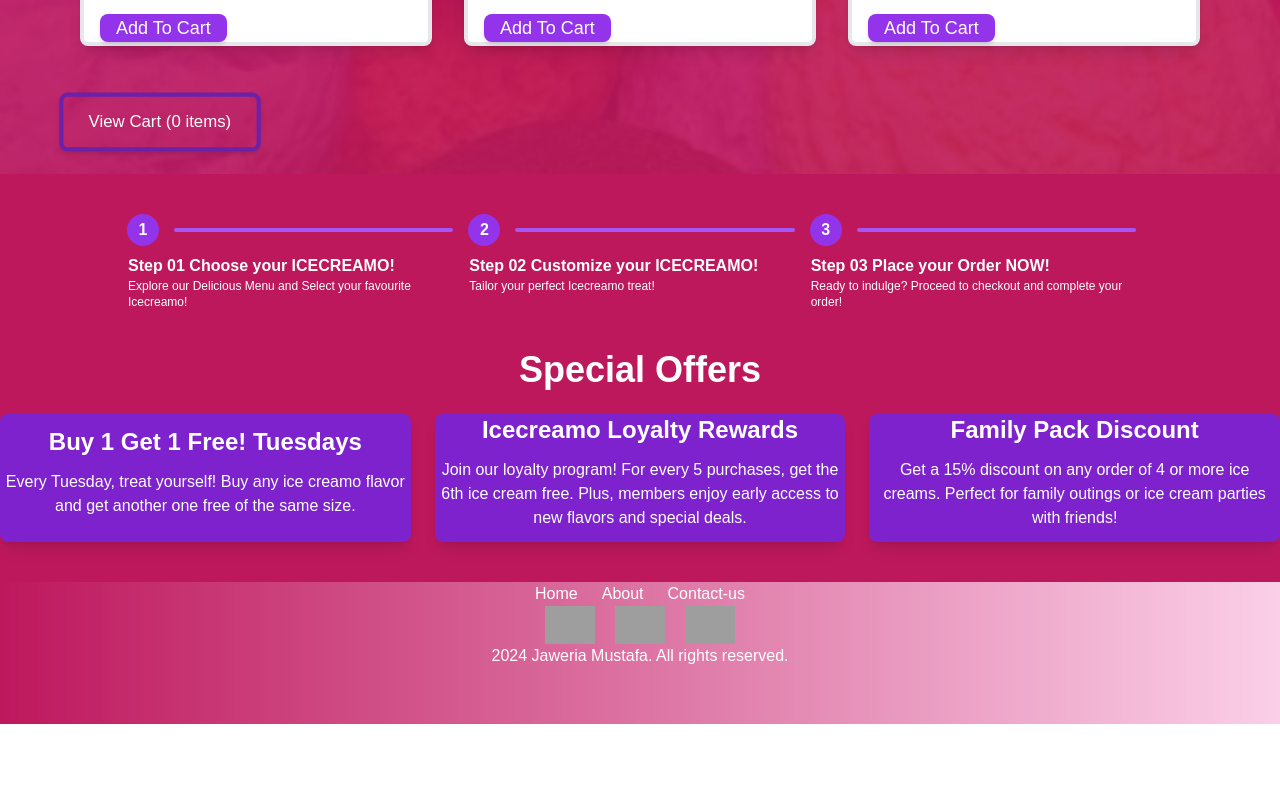
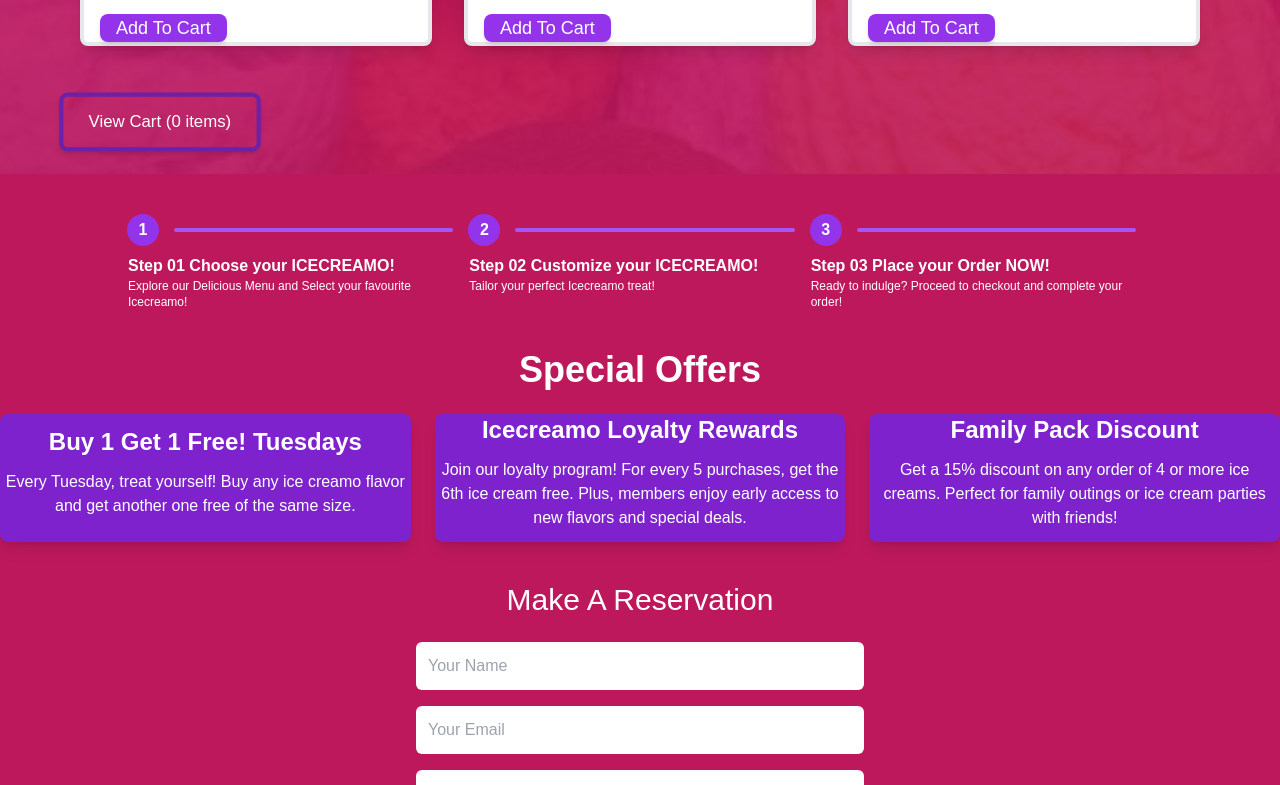
Before and after one commit to JaweriaMustafa-github/icecreamo, a Next.js app: page / in a window 1280 px wide. Shown: the part 2000-2785 px from the top of the page. Before the commit the page ends 2724 px from the top, so only its background shows below. Built offline with nearby package versions, Linux system fonts and the light colour scheme; grey boxes are pictures that could not be loaded.

Commit message:
Added reservation section

```diff
--- a/src/app/page.tsx
+++ b/src/app/page.tsx
@@ -6,6 +6,7 @@ import Navbar from "@/components/Navbar";
 import Offer from "@/components/Offer";
 import ProductLList from "@/components/Productlist";
 import Progressor from "@/components/Progressor";
+import Reservation from "@/components/Reservation";
 
 
 export default function Home() {
@@ -18,6 +19,7 @@ export default function Home() {
     <Menu />
     <Progressor/>
     <Offer/>
+    <Reservation/>
     <Footer/>
     </div>
   );
--- /dev/null
+++ b/src/components/Reservation.tsx
@@ -0,0 +1,58 @@
+import React from 'react'
+const Reservation = () => {
+
+  return (
+    <section className='bg-pink-700'>
+      <div className='container mx-auto text-center'>
+        <h2 className='text-3xl font bold mb-6 text-white'>Make A Reservation</h2>
+        <form className='max-w-md mx-auto'>
+          <div className='mb-4 text-white'>
+            <input
+              type='text'
+              placeholder='Your Name'
+              className='w-full p-3 boarder border-grey-300 rounded-md'
+              required
+            />
+          </div>
+
+          <div className='mb-4'>
+            <input
+             type="email"
+             placeholder='Your Email'
+             className='w-full p-3 boarder border-grey-300 rounded-md'
+             required
+             />
+          </div>
+
+          <div className='mb-4'>
+            <input
+             type="date"
+             className='w-full p-3 boarder border-grey-300 rounded-md'
+             required
+             />
+          </div>
+
+          <div className='mb-4'>
+            <input
+             type="time"
+             className='w-full p-3 boarder border-grey-300 rounded-md'
+             required
+             />
+          </div>
+
+          <div className='mb-4'>
+            <button className='bg-purple-900 text-white py-2 px-4 rounded-md hover:bg-orange-500'>Reserve Table
+
+            </button>
+          </div>
+        </form>
+      </div>
+    </section>
+
+  )
+
+
+
+}
+
+export default Reservation;
```
